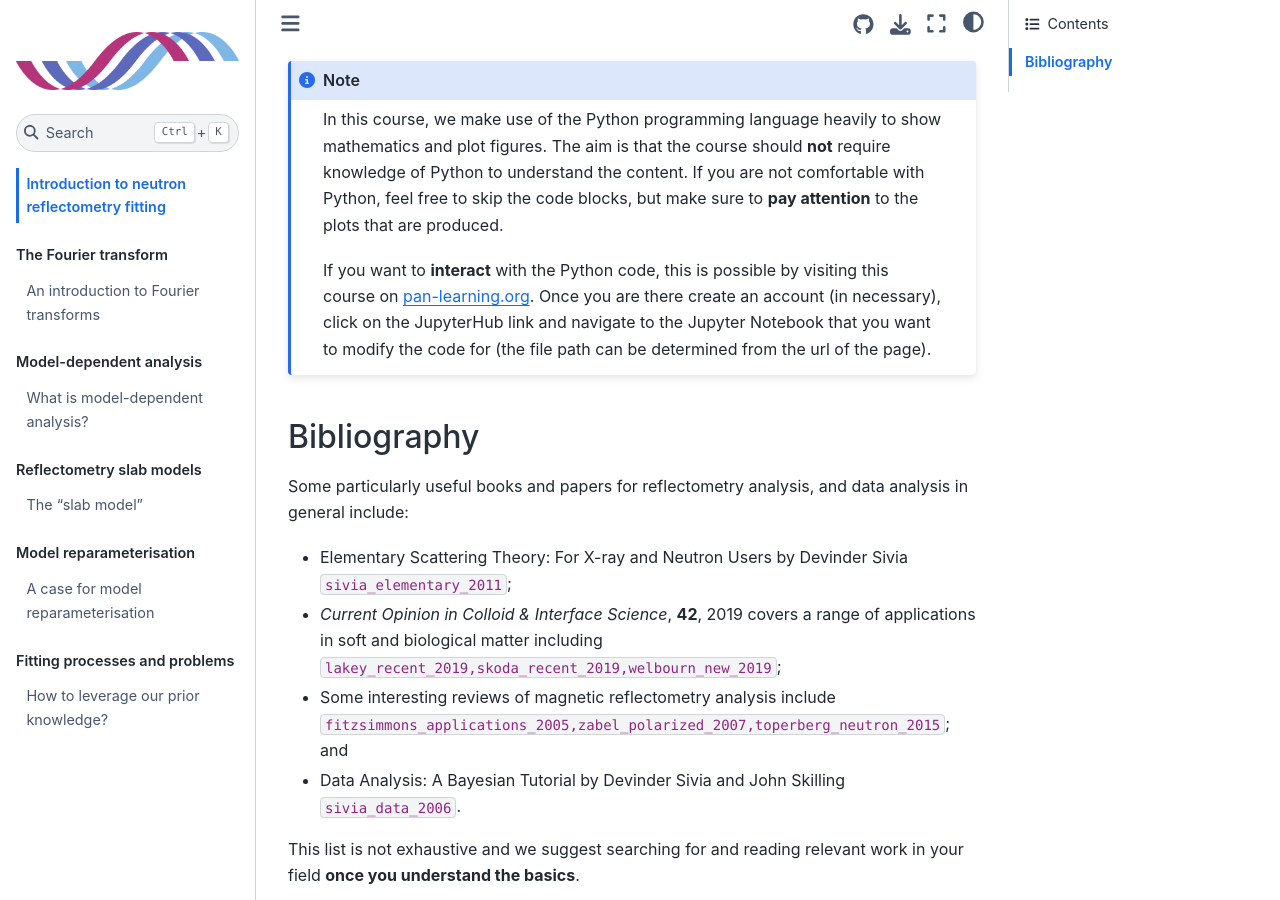
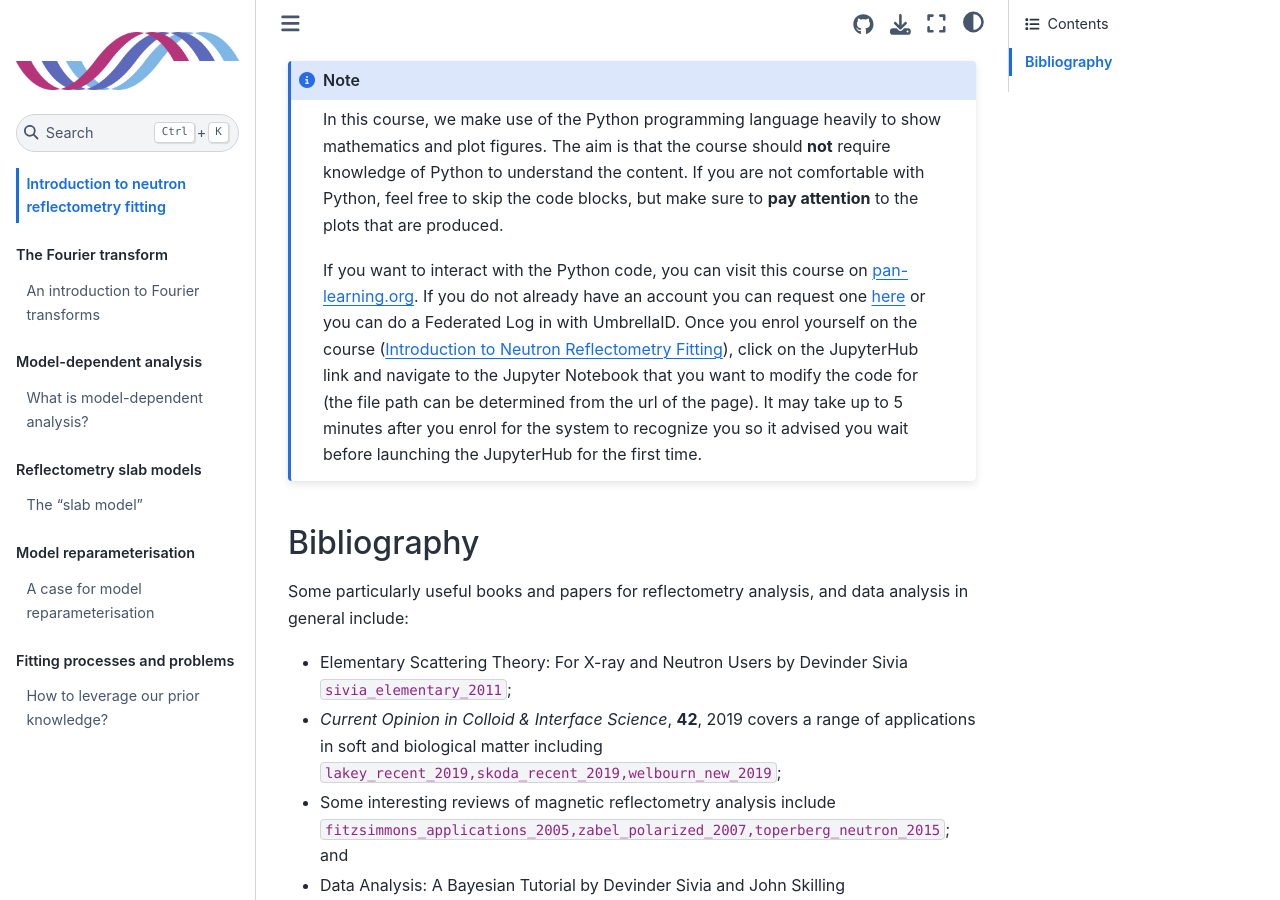
Before and after one commit to arm61/isis_school, a Jupyter Book: the page built from intro.md, in a window 1280 px wide and 900 px high, scrolled down 878 px. Built offline with Jupyter Book 1.0.4 settings and Sphinx 7.4.7 and the Sphinx Book theme 1.1.4, drawn with Linux system fonts in a browser that asks for light colours; pages that are not in the unit, such as notebooks, are missing from menus; cross-references to code outside the pages are shown as plain code.

Commit message:
note from stella

````diff
--- a/intro.md
+++ b/intro.md
@@ -25,8 +25,10 @@ In this course, we make use of the Python programming language heavily to show m
 The aim is that the course should **not** require knowledge of Python to understand the content.
 If you are not comfortable with Python, feel free to skip the code blocks, but make sure to **pay attention** to the plots that are produced.
 
-If you want to **interact** with the Python code, this is possible by visiting this course on [pan-learning.org](https://pan-learning.org/moodle/course/view.php?id=96).
-Once you are there create an account (in necessary), click on the JupyterHub link and navigate to the Jupyter Notebook that you want to modify the code for (the file path can be determined from the url of the page).
+If you want to interact with the Python code, you can visit this course on [pan-learning.org](http://pan-learning.org/).
+If you do not already have an account you can request one [here](https://sim.e-neutrons.esss.dk/signup) or you can do a Federated Log in with UmbrellaID.
+Once you enrol yourself on the course ([Introduction to Neutron Reflectometry Fitting](https://pan-learning.org/moodle/course/view.php?id=96)), click on the JupyterHub link and navigate to the Jupyter Notebook that you want to modify the code for (the file path can be determined from the url of the page).
+It may take up to 5 minutes after you enrol for the system to recognize you so it advised you wait before launching the JupyterHub for the first time.
 ```
 
 ## Bibliography
````
